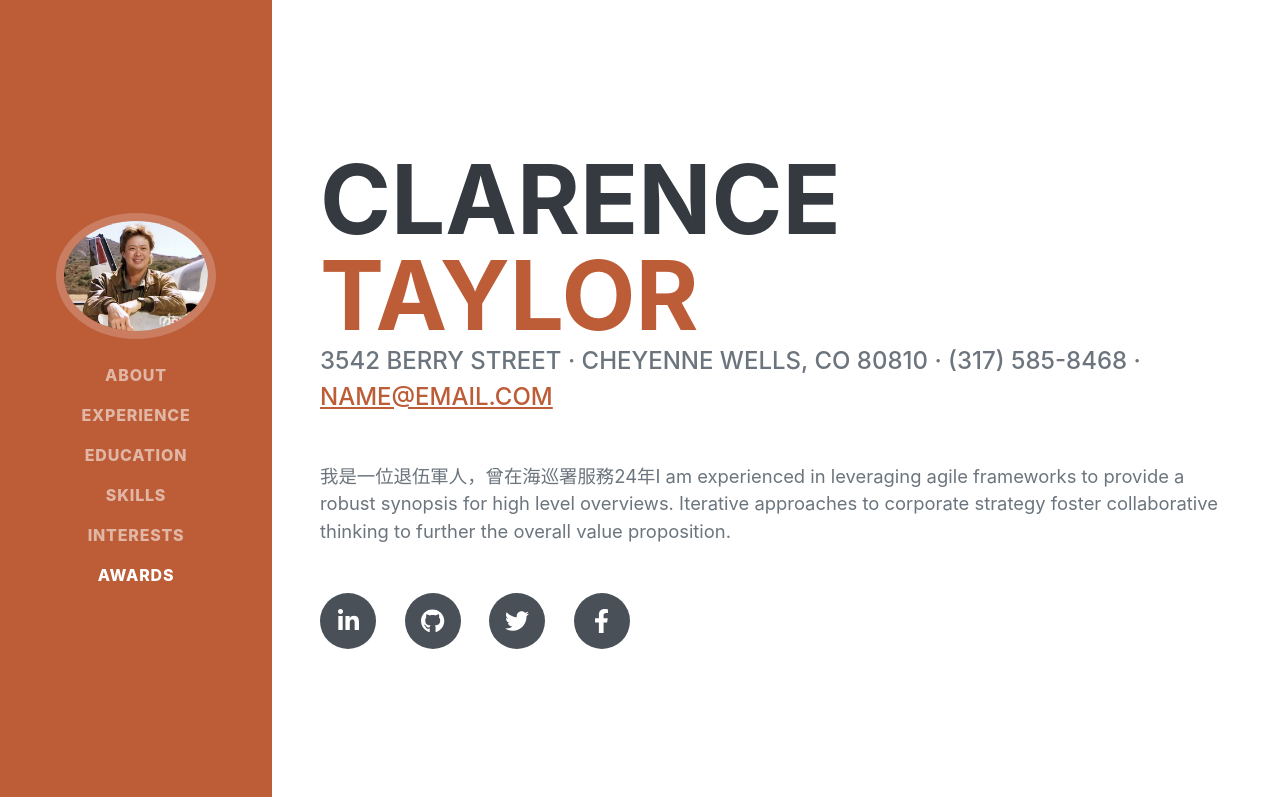
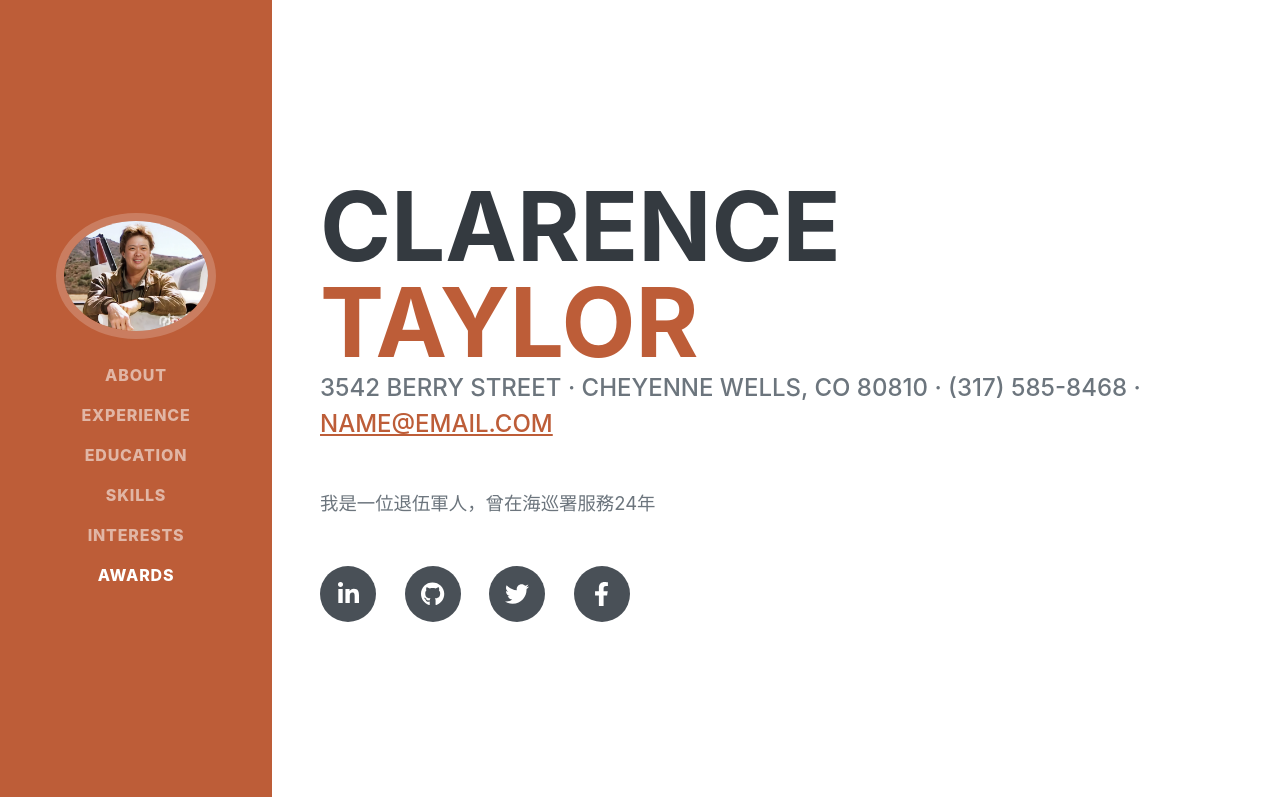
Before and after one commit to atneko99/atneko99.github.io, a plain HTML site: page index.html in a window 1280 px wide. Shown: the top 797 px of the page. Drawn offline with nearby package versions, Linux system fonts and the light colour scheme; a web font is replaced by a local one.

Commit message:
Update index.html

```diff
--- a/index.html
+++ b/index.html
@@ -47,7 +47,7 @@
                         3542 Berry Street · Cheyenne Wells, CO 80810 · (317) 585-8468 ·
                         <a href="mailto:name@email.com">name@email.com</a>
                     </div>
-                    <p class="lead mb-5">我是一位退伍軍人，曾在海巡署服務24年I am experienced in leveraging agile frameworks to provide a robust synopsis for high level overviews. Iterative approaches to corporate strategy foster collaborative thinking to further the overall value proposition.</p>
+                    <p class="lead mb-5">我是一位退伍軍人，曾在海巡署服務24年</p>
                     <div class="social-icons">
                         <a class="social-icon" href="#!"><i class="fab fa-linkedin-in"></i></a>
                         <a class="social-icon" href="#!"><i class="fab fa-github"></i></a>
```
